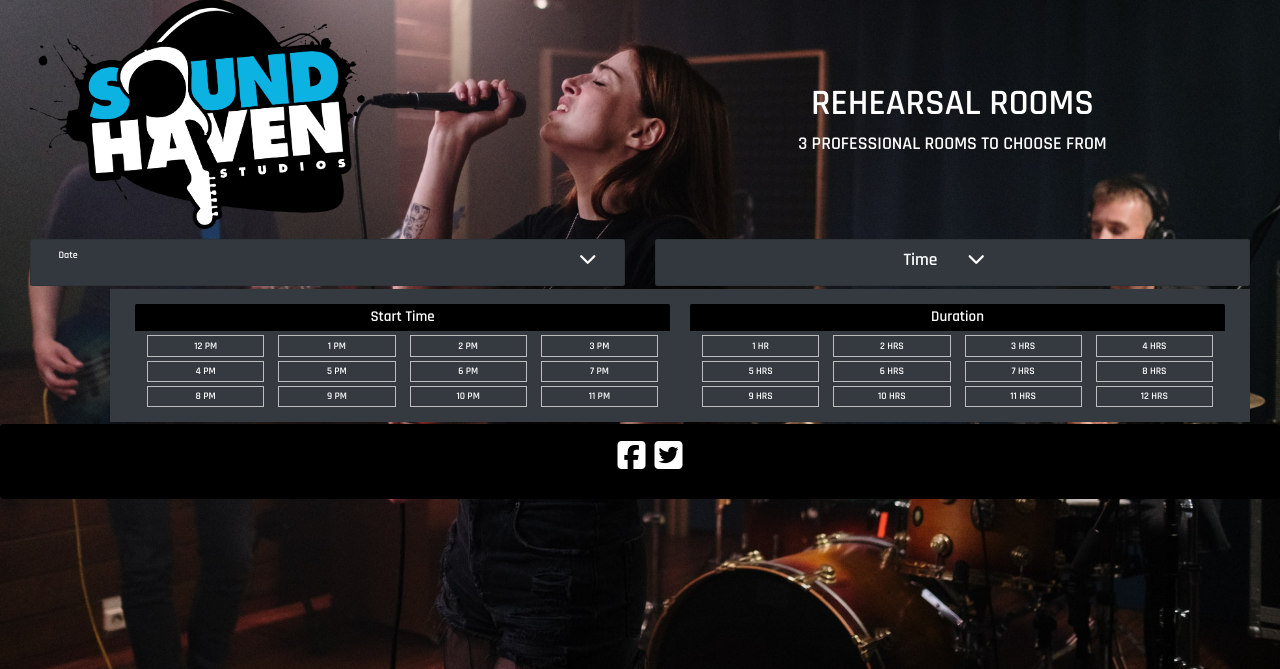
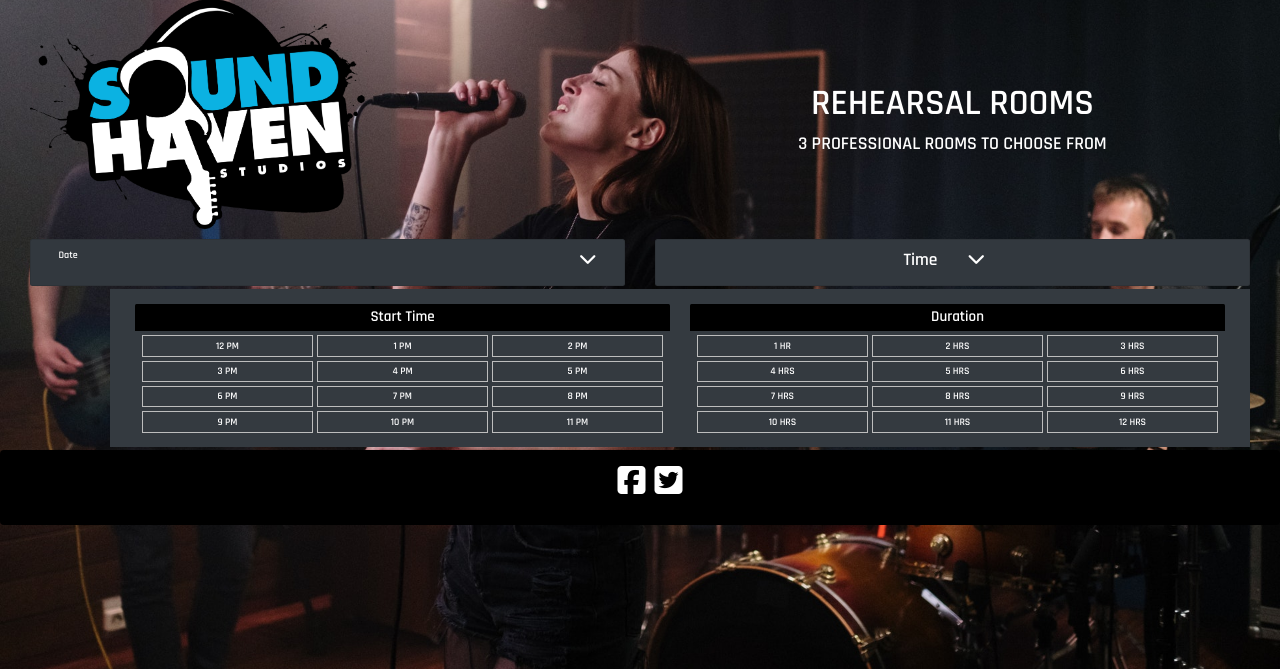
Before and after one commit to DPHamdev/MP-4, a Django app: page /booking/ in a window 1280 px wide, after a click on "Time". Shown: the part 131-800 px from the top of the page. Run offline with Django 3.2, Linux system fonts and the light colour scheme; some libraries are stand-ins or nearby versions.

Commit message:
Added formatting to time selection to become flexible and correlate to appropriate spacing within container

```diff
--- a/booking/templates/includes/search.html
+++ b/booking/templates/includes/search.html
@@ -22,6 +22,8 @@
                     <div class="d-flex flex-row justify-content-center bg-blk m-1">
                         <div class="col raj-wt text-center mx-3" id="dateSelectCol" >
                             <div id="dateSelect" class="fs-4">
+                                <div>
+                                </div>
                             </div>
                         </div>
                     </div>
@@ -72,95 +74,99 @@
             <div class="card-body bg-dark container ">
                 <div class="row w-100 mx-0">
                     <div class="col">
-                        <div class="row">
+                        <div class="row d-flex">
                             <div class="col mx-3 my-1 py-1 card-header bg-blk raj-wt fs-4 text-center">Start Time</div>
                         </div>
-                            <div class="row text-center mx-0">
-                                <div class="col mx-1 px-1">
-                                    <div class="time-cell raj-wt text-center fs-6 px-1 py-1">12 PM</div>
+                            <div class="row d-flex text-center mx-0">
+                                <div class="col-4 mx-0 px-0">
+                                    <div value="12" class="time-cell raj-wt text-center fs-6 px-1 py-1">12 PM</div>
                                 </div>
-                                <div class="col mx-1 px-1">
-                                    <div class="time-cell raj-wt text-center fs-6 px-1 py-1">1 PM</div>
+                                <div class="col-4 mx-0 px-0">
+                                    <div value="1" class="time-cell raj-wt text-center fs-6 px-1 py-1">1 PM</div>
                                 </div>
-                                <div class="col mx-1 px-1">
-                                    <div class="time-cell raj-wt text-center fs-6 px-1 py-1">2 PM</div>
-                                </div>
-                                <div class="col mx-1 px-1">
-                                    <div class="time-cell raj-wt text-center fs-6 px-1 py-1">3 PM</div>
+                                <div class="col-4 mx-0 px-0">
+                                    <div value="2" class="time-cell raj-wt text-center fs-6 px-1 py-1">2 PM</div>
                                 </div>
                             </div>
-                            <div class="row text-center mx-0">
-                                <div class="col mx-1 px-1">
-                                    <div class="time-cell raj-wt text-center fs-6 px-1 py-1">4 PM</div>
+                            <div class="row d-flex text-center mx-0">
+                                <div class="col-4 mx-0 px-0">
+                                    <div value="3" class="time-cell raj-wt text-center fs-6 px-1 py-1">3 PM</div>
                                 </div>
-                                <div class="col mx-1 px-1">
-                                    <div class="time-cell raj-wt text-center fs-6 px-1 py-1">5 PM</div>
+                                <div class="col-4 mx-0 px-0">
+                                    <div value="4" class="time-cell raj-wt text-center fs-6 px-1 py-1">4 PM</div>
                                 </div>
-                                <div class="col mx-1 px-1">
-                                    <div class="time-cell raj-wt text-center fs-6 px-1 py-1">6 PM</div>
-                                </div>
-                                <div class="col mx-1 px-1">
-                                    <div class="time-cell raj-wt text-center fs-6 px-1 py-1">7 PM</div>
+                                <div class="col-4 mx-0 px-0">
+                                    <div value="5" class="time-cell raj-wt text-center fs-6 px-1 py-1">5 PM</div>
                                 </div>
                             </div>
-                            <div class="row text-center mx-0">
-                                <div class="col mx-1 px-1">
-                                    <div class="time-cell raj-wt text-center fs-6 px-1 py-1">8 PM</div>
+                            <div class="row d-flex text-center mx-0">
+                                <div class="col-4 mx-0 px-0">
+                                    <div value="6" class="time-cell raj-wt text-center fs-6 px-1 py-1">6 PM</div>
                                 </div>
-                                <div class="col mx-1 px-1">
-                                    <div class="time-cell raj-wt text-center fs-6 px-1 py-1">9 PM</div>
+                                <div class="col-4 mx-0 px-0">
+                                    <div value="7" class="time-cell raj-wt text-center fs-6 px-1 py-1">7 PM</div>
                                 </div>
-                                <div class="col mx-1 px-1">
-                                    <div class="time-cell raj-wt text-center fs-6 px-1 py-1">10 PM</div>
+                                <div class="col-4 mx-0 px-0">
+                                    <div value="8" class="time-cell raj-wt text-center fs-6 px-1 py-1">8 PM</div>
                                 </div>
-                                <div class="col mx-1 px-1">
-                                    <div class="time-cell raj-wt text-center fs-6 px-1 py-1">11 PM</div>
+                            </div>
+                            <div class="row d-flex text-center mx-0">
+                                <div class="col-4 mx-0 px-0">
+                                    <div value="9" class="time-cell raj-wt text-center fs-6 px-1 py-1">9 PM</div>
+                                </div>
+                                <div class="col-4 mx-0 px-0">
+                                    <div value="10" class="time-cell raj-wt text-center fs-6 px-1 py-1">10 PM</div>
+                                </div>
+                                <div class="col-4 mx-0 px-0">
+                                    <div value="11" class="time-cell raj-wt text-center fs-6 px-1 py-1">11 PM</div>
                                 </div>
                             </div>
                     </div>
                     <div class="col">
-                        <div class="row">
+                        <div class="row d-flex">
                             <div class="col mx-3 my-1 py-1 card-header bg-blk raj-wt fs-4 text-center">Duration</div>
                         </div>
-                            <div class="row text-center mx-0">
-                                <div class="col mx-1 px-1">
+                            <div class="row d-flex text-center mx-0">
+                                <div class="col-4 mx-0 px-0">
                                     <div class="dur-cell raj-wt text-center fs-6 px-1 py-1">1 HR</div>
                                 </div>
-                                <div class="col mx-1 px-1">
+                                <div class="col-4 mx-0 px-0">
                                     <div class="dur-cell raj-wt text-center fs-6 px-1 py-1">2 HRS</div>
                                 </div>
-                                <div class="col mx-1 px-1">
+                                <div class="col-4 mx-0 px-0">
                                     <div class="dur-cell raj-wt text-center fs-6 px-1 py-1">3 HRS</div>
                                 </div>
-                                <div class="col mx-1 px-1">
+                            </div>
+                            <div class="row d-flex text-center mx-0">
+                                <div class="col-4 mx-0 px-0">
                                     <div class="dur-cell raj-wt text-center fs-6 px-1 py-1">4 HRS</div>
                                 </div>
-                            </div>
-                            <div class="row text-center mx-0">
-                                <div class="col mx-1 px-1">
+                                <div class="col-4 mx-0 px-0">
                                     <div class="dur-cell raj-wt text-center fs-6 px-1 py-1">5 HRS</div>
                                 </div>
-                                <div class="col mx-1 px-1">
+                                <div class="col-4 mx-0 px-0">
                                     <div class="dur-cell raj-wt text-center fs-6 px-1 py-1">6 HRS</div>
                                 </div>
-                                <div class="col mx-1 px-1">
+                            </div>
+                            <div class="row d-flex text-center mx-0">
+                                <div class="col-4 mx-0 px-0">
                                     <div class="dur-cell raj-wt text-center fs-6 px-1 py-1">7 HRS</div>
                                 </div>
-                                <div class="col mx-1 px-1">
+                                <div class="col-4 mx-0 px-0">
                                     <div class="dur-cell raj-wt text-center fs-6 px-1 py-1">8 HRS</div>
                                 </div>
-                            </div>
-                            <div class="row text-center mx-0">
-                                <div class="col mx-1 px-1">
+                                <div class="col-4 mx-0 px-0">
                                     <div class="dur-cell raj-wt text-center fs-6 px-1 py-1">9 HRS</div>
                                 </div>
-                                <div class="col mx-1 px-1">
+                            </div>
+                            <div class="row d-flex text-center mx-0">
+                                <div class="col-4 mx-0 px-0">
                                     <div class="dur-cell raj-wt text-center fs-6 px-1 py-1">10 HRS</div>
                                 </div>
-                                <div class="col mx-1 px-1">
+                                <div class="col-4 mx-0 px-0">
                                     <div class="dur-cell raj-wt text-center fs-6 px-1 py-1">11 HRS</div>
                                 </div>
-                                <div class="col mx-1 px-1">
+                                <div class="col-4 mx-0 px-0">
                                     <div class="dur-cell raj-wt text-center fs-6 px-1 py-1">12 HRS</div>
                                 </div>
                             </div>
--- a/static/assets/js/searchFunction.js
+++ b/static/assets/js/searchFunction.js
@@ -26,13 +26,12 @@ let dateRow = document.getElementById('dateCollapse');
 let datePick = document.getElementById('dp1');
 let showDate = document.getElementById('dateSelect');
 
-
 function displayDate() {
     showDate.innerHTML = String(datePick.value);
     showDate.style.display = "block";
     showDate.onchange = function() {
       if (dateRow.style.display == "block") {
-        dateRow.classList.remove == "show";
+        dateRow.classList.add == "collapsed";
       }
       else {
         dateRow.style.display == "block"
@@ -41,10 +40,8 @@ function displayDate() {
 };
 
 let timeVal = document.getElementsByClassName('time-cell');
-let timeCell = document.getElementsByClassName('time-cell')[''];
-let timeVar = timeCell.length;
-
-console.log(timeCell)
+let timeCell = document.getElementsByClassName('time-cell');
+// let timeVar = timeCell;
 
 // let timeSelect = timeCell.addEventListener("click", displayTime);
 let showTime = document.getElementById('timeSelect');
@@ -54,6 +51,7 @@ function displayTime() {
   showTime.style.display = "block";
 };
 
-for (var i = 0; i < timeVar; i++) {
-  timeCell[i].addEventListener('click', displayTime, false);
+for (i = 0; i < timeCell.length; i++) {
+  // timeCell[i].addEventListener('click', displayTime, false);
+  console.log(timeCell[i])
 }
```
